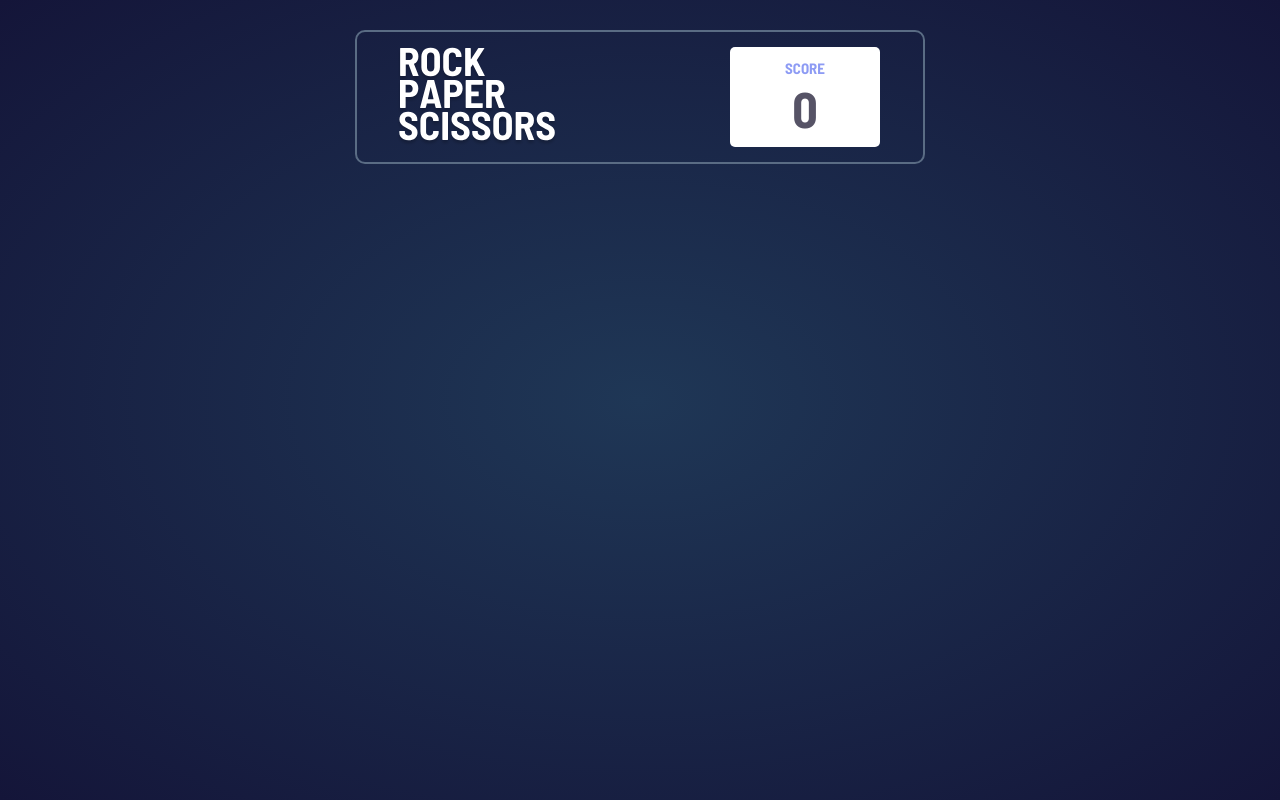
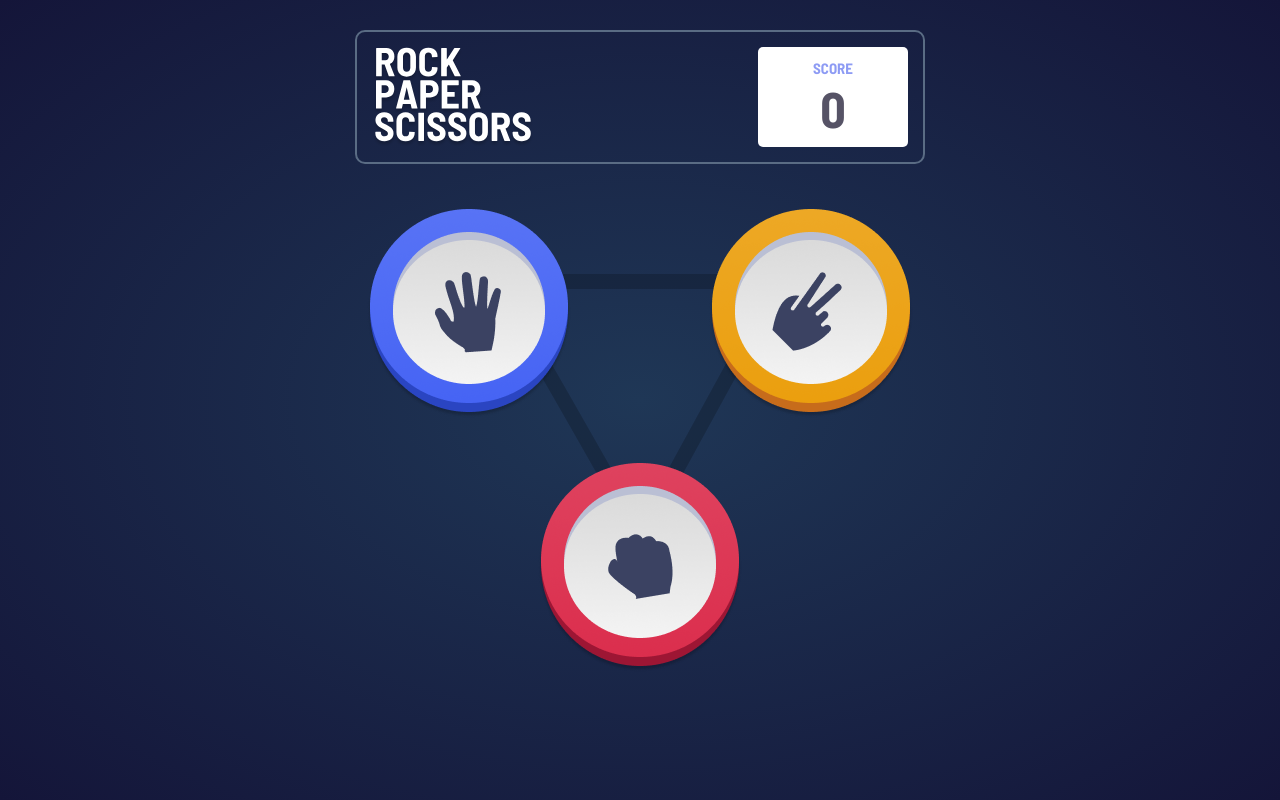
Before and after one commit to AnasJMirza/RockPapperScissor-Game, a plain HTML site: page index.html in a window 1280 px wide. Drawn offline with nearby package versions, Linux system fonts and the light colour scheme; a web font is replaced by a local one.

Commit message:
Main Layout Completed

```diff
--- a/index.html
+++ b/index.html
@@ -25,6 +25,9 @@
     <title>RockPapperScissor</title>
   </head>
   <body>
+
+    <!-- Header Started -->
+
     <div class="container">
 
       <div class="row">
@@ -32,27 +35,69 @@
         <div class="col-md-3"></div>
 
         <div class="col-md-6 topContainer">
+          <img src="./assets/images/logo.svg" alt="logo" class="logo">
+          <div class="score">
+            <div class="scoreDiv">
+              <p class="scoreHeading">Score</p>
+              <p class="currentScore" id="currentScore">0</p>
+            </div>
+          </div>
+        </div>
+
+        <div class="col-md-3"></div>
+
+      </div>
+
+    </div>
+
+    <!-- Header Completed -->
+
+
+
+    <!-- Main Game Buttons Started -->
+
     <div class="container">
 
       <div class="row">
 
-              <div class="col-6">
-                <img src="./assets/images/logo.svg" alt="Logo">
+        <div class="col-md-3"></div>
+
+        <div class="col-md-6 triangle" id="triangle">
+          <div class="topImg">
+            <img src="./assets/images/Paper.png" alt="" class="paper" id="paper" onclick="game(this)">
+            <img src="./assets/images/Scissors.png" alt="" class="scissor" id="scissor" onclick="game(this)">
           </div>
 
-              <div class="col-6 score">
-                <div class="scoreDiv">
-                  <p class="scoreHeading">Score</p>
-                  <p class="currentScore">0</p>
+          <div class="bottomImg">
+          <img src="./assets/images/rock.png" alt="" class="rock" id="rock" onclick="game(this)">
           </div>
+
+
+
+        </div>
+
+        <div class="col-md-3"></div>
+
       </div>
 
     </div>
 
+    <div class="container">
+
+      <div class="row">
+
+        <div class="col-2"></div>
+
+        <div class="col-8">
+          <div id="userBotChoice">
+
+          </div>
+          <div id="result">
+
           </div>
         </div>
 
-        <div class="col-md-3"></div>
+        <div class="col-2"></div>
 
       </div>
 
@@ -67,6 +112,8 @@
 
 
 
+    <script src="script.js"></script>
+
 
   </body>
 </html>
--- a/style.css
+++ b/style.css
@@ -11,10 +11,16 @@ body{
 
 }
 
+
+/* Header Start */
+
 .topContainer{
     padding: 15px;
     border: 2px solid #5a6c84;
     border-radius: 10px;
+
+    display: flex;
+    justify-content: space-between;
 
     position: relative;
     top: 30px;
@@ -27,7 +33,6 @@ body{
     width: 150px;
     height: 100px;
     border-radius: 5px;
-    margin-left: 90px;
 
 }
 
@@ -60,7 +65,50 @@ body{
 
 .triangle{
     background-image: url('./assets/images/bg-triangle.svg');
-    height: 100vh;
+    height: 300px;
+    margin-top: 120px;
     background-repeat: no-repeat;
-    background-position: center;
+    background-position: center top 20px;
 }
+
+
+/* Header End */
+
+
+/* Game buttons Start */
+
+.topImg{
+    display: flex;
+    justify-content: space-between;
+
+
+    position: relative;
+    bottom: 45px;
+}
+
+.paper:hover{
+    position: relative;
+    bottom: 5px;
+    cursor: pointer;
+}
+
+.scissor:hover{
+    position: relative;
+    bottom: 5px;
+    cursor: pointer;
+}
+
+
+.bottomImg{
+    display: flex;
+    justify-content: center;
+
+    position: relative;
+    /* bottom: 15px; */
+}
+
+.rock:hover{
+    position: relative;
+    bottom: 5px;
+    cursor: pointer;
+}
```
Also changed, not shown: assets/images/Paper.png (added), assets/images/Rock.png (added), assets/images/Scissors.png (added), script.js (added). Lines whose indentation alone changed are shown as unchanged.
